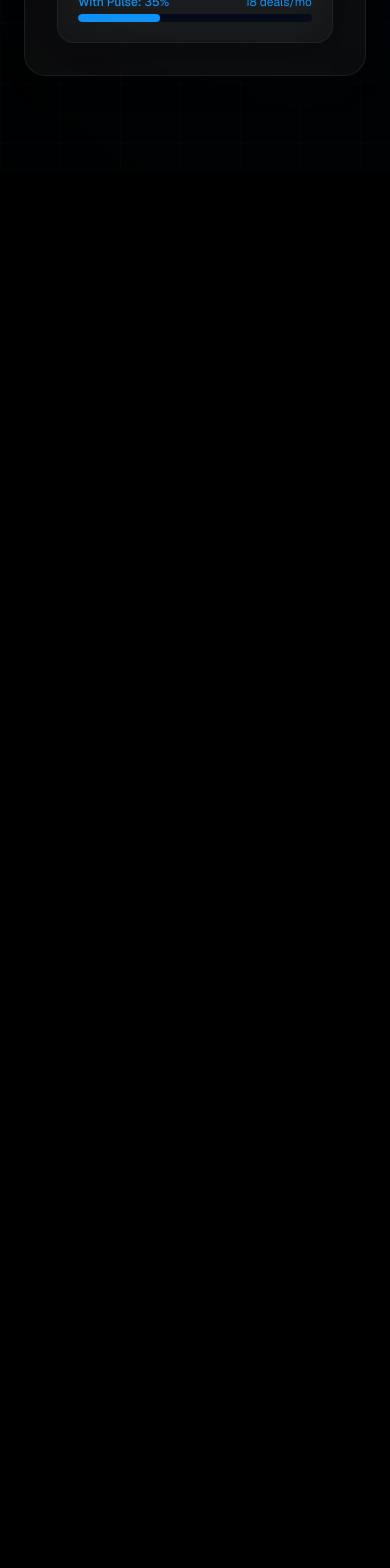
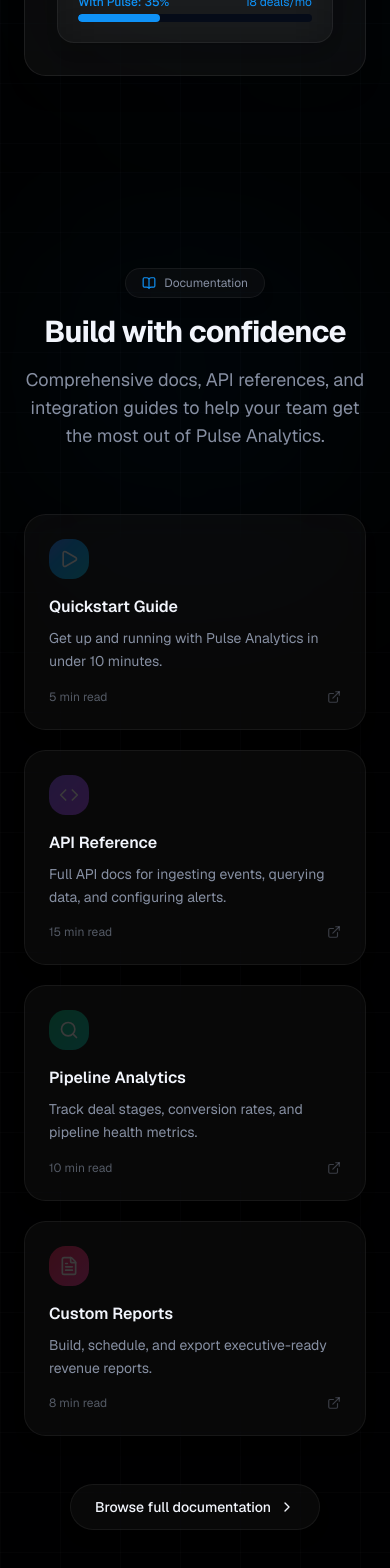
Before and after one commit to anas-khan-antimatter/mkt-pulse-analytics, a Next.js app in the folder pulse-analytics-site/: page / in a window 390 px wide. Shown: the part 6799-8367 px from the top of the page. Before the commit the page ends 6971 px from the top, so only its background shows below. Built offline with nearby package versions, Linux system fonts and the light colour scheme.

Commit message:
antimatter: checkpoint ch_muna2ojo_1

```diff
--- a/pulse-analytics-site/src/app/page.tsx
+++ b/pulse-analytics-site/src/app/page.tsx
@@ -3,6 +3,7 @@
 import FeaturesSection from "@/components/FeaturesSection";
 import PricingSection from "@/components/PricingSection";
 import ROICalculatorSection from "@/components/ROICalculatorSection";
+import DocsSection from "@/components/DocsSection";
 
 export default function Home() {
   return (
@@ -12,6 +13,7 @@
       <FeaturesSection />
       <PricingSection />
       <ROICalculatorSection />
+      <DocsSection />
     </>
   );
 }
--- /dev/null
+++ b/pulse-analytics-site/src/components/DocsSection.tsx
@@ -0,0 +1,132 @@
+"use client";
+
+import { motion } from "framer-motion";
+import {
+  BookOpen,
+  Code,
+  Play,
+  Search,
+  FileText,
+  ExternalLink,
+  ChevronRight,
+} from "lucide-react";
+
+const docsCards = [
+  {
+    icon: Play,
+    label: "Quickstart Guide",
+    description: "Get up and running with Pulse Analytics in under 10 minutes.",
+    gradient: "from-blue-500 to-cyan-500",
+    time: "5 min read",
+  },
+  {
+    icon: Code,
+    label: "API Reference",
+    description: "Full API docs for ingesting events, querying data, and configuring alerts.",
+    gradient: "from-violet-500 to-purple-500",
+    time: "15 min read",
+  },
+  {
+    icon: Search,
+    label: "Pipeline Analytics",
+    description: "Track deal stages, conversion rates, and pipeline health metrics.",
+    gradient: "from-emerald-500 to-teal-500",
+    time: "10 min read",
+  },
+  {
+    icon: FileText,
+    label: "Custom Reports",
+    description: "Build, schedule, and export executive-ready revenue reports.",
+    gradient: "from-rose-500 to-pink-500",
+    time: "8 min read",
+  },
+];
+
+export default function DocsSection() {
+  return (
+    <section id="docs" className="section-padding relative overflow-hidden">
+      {/* Background */}
+      <div className="absolute inset-0 bg-grid opacity-50 pointer-events-none" />
+      <div className="absolute top-0 right-0 w-[400px] h-[400px] rounded-full bg-primary/[0.04] blur-[120px] pointer-events-none" />
+
+      <div className="relative z-10 max-w-7xl mx-auto px-6 lg:px-8">
+        {/* Section header */}
+        <motion.div
+          initial={{ opacity: 0, y: 30 }}
+          whileInView={{ opacity: 1, y: 0 }}
+          viewport={{ once: true, margin: "-100px" }}
+          transition={{ duration: 0.5 }}
+          className="text-center mb-16"
+        >
+          <div className="inline-flex items-center gap-2 px-4 py-1.5 rounded-full glass mb-4">
+            <BookOpen size={14} className="text-primary" />
+            <span className="text-xs text-muted-foreground">Documentation</span>
+          </div>
+          <h2 className="text-3xl sm:text-4xl md:text-5xl font-bold tracking-tight mb-4">
+            Build with confidence
+          </h2>
+          <p className="text-lg text-muted-foreground max-w-2xl mx-auto">
+            Comprehensive docs, API references, and integration guides to help your
+            team get the most out of Pulse Analytics.
+          </p>
+        </motion.div>
+
+        {/* Docs cards */}
+        <div className="grid sm:grid-cols-2 lg:grid-cols-4 gap-5 max-w-5xl mx-auto mb-12">
+          {docsCards.map((card, index) => {
+            const Icon = card.icon;
+            return (
+              <motion.a
+                key={card.label}
+                href="#"
+                initial={{ opacity: 0, y: 20 }}
+                whileInView={{ opacity: 1, y: 0 }}
+                viewport={{ once: true }}
+                transition={{ duration: 0.4, delay: index * 0.08 }}
+                className="group glass glass-card-hover rounded-2xl p-6 flex flex-col"
+              >
+                <div
+                  className={`w-10 h-10 rounded-xl bg-gradient-to-br ${card.gradient} opacity-20 flex items-center justify-center mb-4 group-hover:opacity-30 transition-opacity`}
+                >
+                  <Icon size={20} className="text-white" />
+                </div>
+                <h3 className="font-semibold mb-2 group-hover:text-primary transition-colors">
+                  {card.label}
+                </h3>
+                <p className="text-sm text-muted-foreground leading-relaxed flex-1 mb-4">
+                  {card.description}
+                </p>
+                <div className="flex items-center justify-between">
+                  <span className="text-xs text-muted-foreground/60">
+                    {card.time}
+                  </span>
+                  <ExternalLink
+                    size={14}
+                    className="text-muted-foreground/40 group-hover:text-primary transition-colors"
+                  />
+                </div>
+              </motion.a>
+            );
+          })}
+        </div>
+
+        {/* Bottom CTA */}
+        <motion.div
+          initial={{ opacity: 0, y: 20 }}
+          whileInView={{ opacity: 1, y: 0 }}
+          viewport={{ once: true }}
+          transition={{ duration: 0.4, delay: 0.3 }}
+          className="text-center"
+        >
+          <a
+            href="#"
+            className="inline-flex items-center gap-2 glass glass-card-hover rounded-full px-6 py-3 text-sm font-medium"
+          >
+            Browse full documentation
+            <ChevronRight size={16} />
+          </a>
+        </motion.div>
+      </div>
+    </section>
+  );
+}
```
